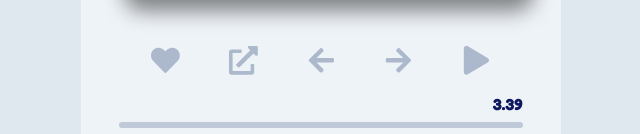
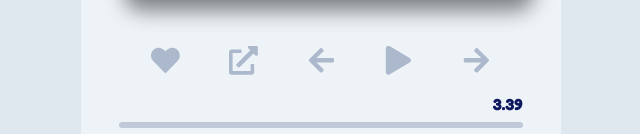
Before and after one commit to stachujone5/music-player, a React (Create React App) app: page / in a window 1280 px wide. Shown: the part 467-601 px from the top of the page, without its empty margins (319-959 px from the left). Built offline with nearby package versions, Linux system fonts and the light colour scheme.

Commit message:
Changed order of control buttons

```diff
--- a/src/components/controls/Controls.tsx
+++ b/src/components/controls/Controls.tsx
@@ -75,13 +75,13 @@ export const Controls = ({ songs, setSongs, dispatch, state }: ControlsProps) =>
 					<FaExternalLinkAlt />
 				</a>
 				<Button ariaLabel='Previous song' className={classes.btn} onClick={handlePrevSong} icon={<FaArrowLeft />} />
-				<Button ariaLabel='Next song' className={classes.btn} onClick={handleNextSong} icon={<FaArrowRight />} />
 				<Button
 					ariaLabel='Play/Pause'
 					className={classes.btn}
 					onClick={handlePlayToggle}
 					icon={!state.isPlaying ? <FaPlay /> : <FaPause />}
 				/>
+				<Button ariaLabel='Next song' className={classes.btn} onClick={handleNextSong} icon={<FaArrowRight />} />
 			</div>
 			<p aria-labelledby="Current song's time" className={classes['current-time']}>
 				{formatTime(state.time)}
```
